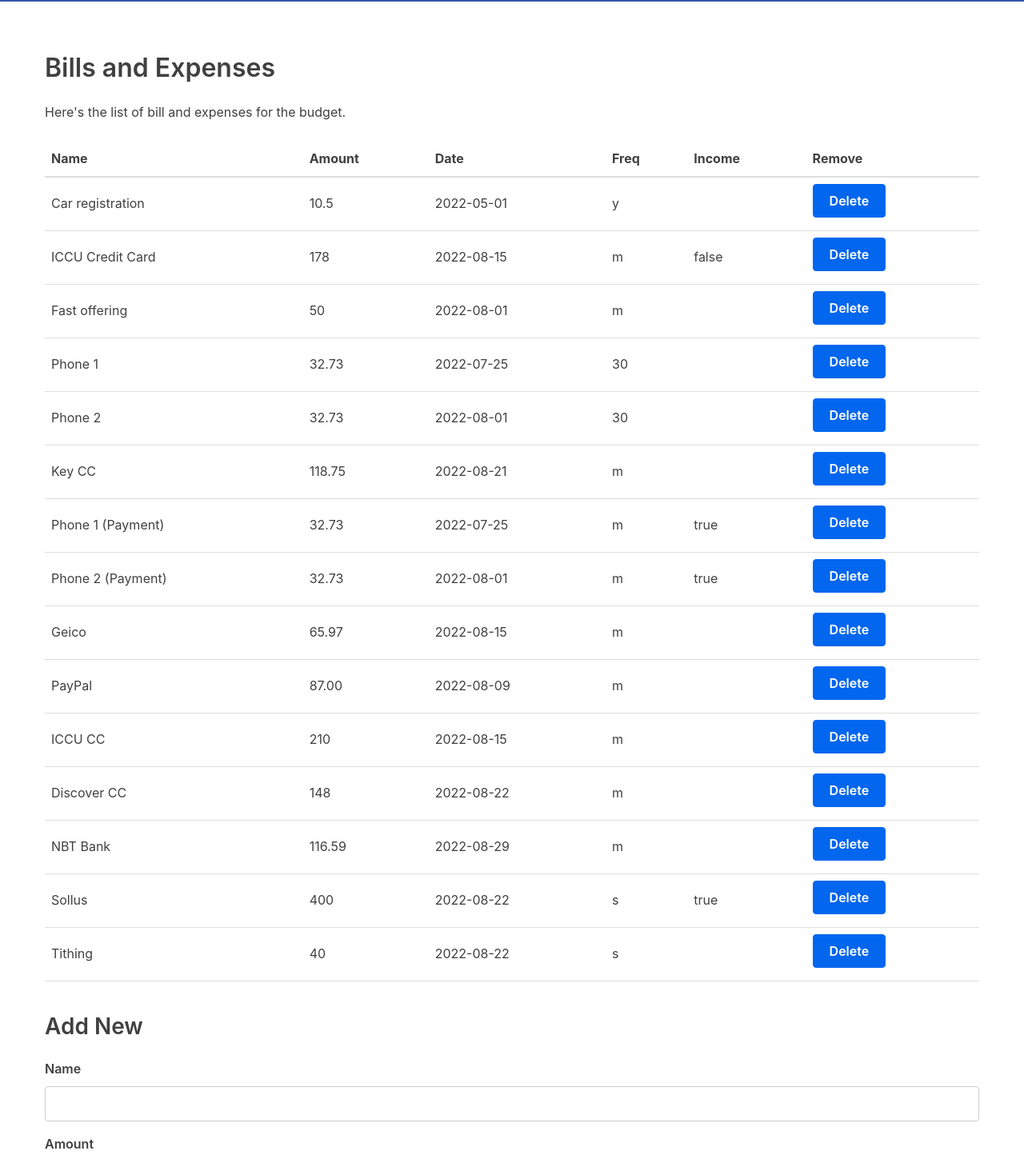
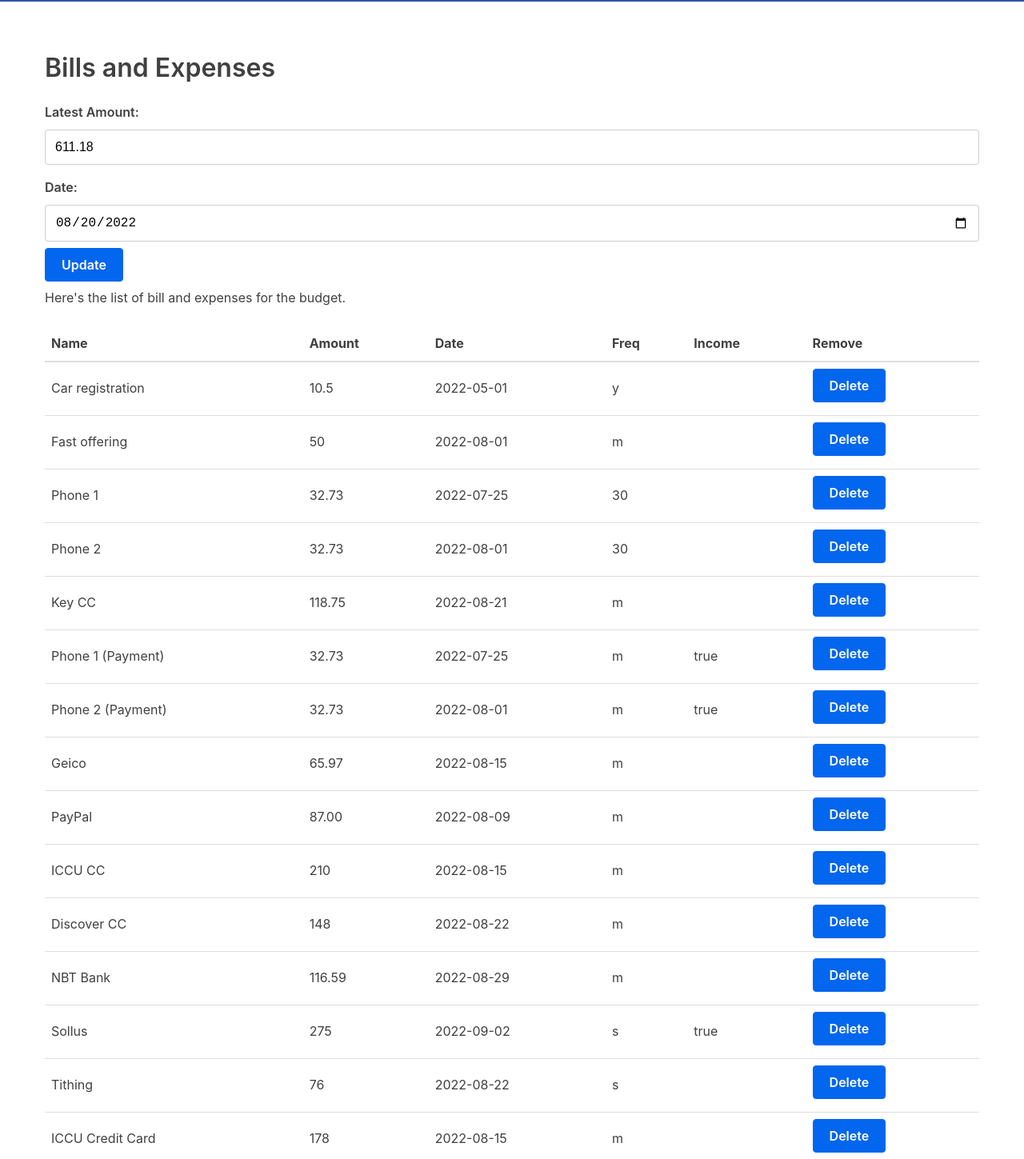
Before and after one commit to math-yew/bills, a React (Create React App) app: page /bills in a window 1280 px wide. Shown: the part 40-1489 px from the top of the page at 80% size. Built offline with nearby package versions, Linux system fonts and the light colour scheme.

Commit message:
added milestone data to the bill page

```diff
--- a/src/Bills.js
+++ b/src/Bills.js
@@ -17,6 +17,13 @@
       Service.saveBudget(this.state);
     }
 
+    updateReserve= event => {
+        const { name, value } = event.target;
+        this.setState({
+            [name] : value
+        });
+    }
+
     removeBill = index => {
         const { bills } = this.state;
 
@@ -32,10 +39,25 @@
     }
 
     render() {
-        const { bills } = this.state;
+        const { bills, mileStoneAmount, mileStoneDate } = this.state;
         return (
             <div className="container">
                 <h1>Bills and Expenses</h1>
+                <label for="mileStoneAmount">Latest Amount: </label>
+                <input
+                    type="text"
+                    name="mileStoneAmount"
+                    id="mileStoneAmount"
+                    value={mileStoneAmount}
+                    onChange={this.updateReserve}/>
+                <label for="mileStoneAmount">Date: </label>
+                <input
+                    type="date"
+                    name="mileStoneDate"
+                    id="mileStoneDate"
+                    value={mileStoneDate}
+                    onChange={this.updateReserve} />
+                <button onClick={() => this.saveBudget()}>Update </button>
                 <p>Here's the list of bill and expenses for the budget.</p>
                 <Table
                     bills={bills}
--- a/src/budget.js
+++ b/src/budget.js
@@ -1,15 +1,10 @@
-const budget ={"mileStoneDate":"2022-08-16",
-"mileStoneAmount":211.18,
+const budget ={"mileStoneDate":"2022-08-20",
+"mileStoneAmount":"611.18",
 "bills":[{"name":"Car registration",
 "date":"2022-05-01",
 "freq":"y",
 "amount":10.5,
 "income":false},
-{"name":"ICCU Credit Card",
-"amount":"178",
-"date":"2022-08-15",
-"freq":"m",
-"income":"false"},
 {"name":"Fast offering",
 "amount":"50",
 "date":"2022-08-01",
@@ -66,14 +61,22 @@
 "freq":"m",
 "income":""},
 {"name":"Sollus",
-"amount":"400",
+"amount":"275",
+"date":"2022-09-02",
+"freq":"s",
+"income":"true",
+"disable":false},
+{"name":"Tithing",
+"amount":"76",
 "date":"2022-08-22",
 "freq":"s",
-"income":"true"},
-{"name":"Tithing",
-"amount":"40",
-"date":"2022-08-22",
-"freq":"s",
-"income":""}]}
+"income":"",
+"disable":false},
+{"name":"ICCU Credit Card",
+"amount":"178",
+"date":"2022-08-15",
+"freq":"m",
+"income":"",
+"disable":false}]}
 
 export default budget;
```
